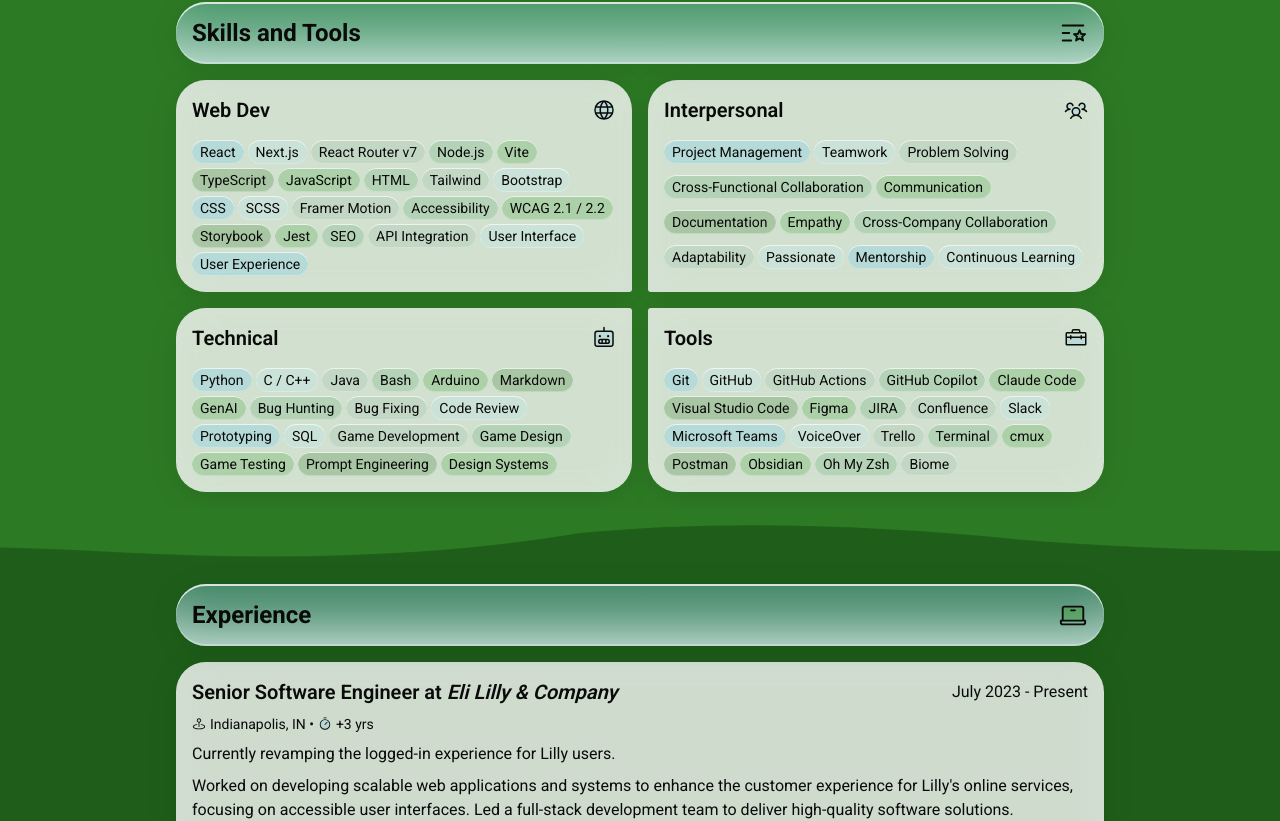
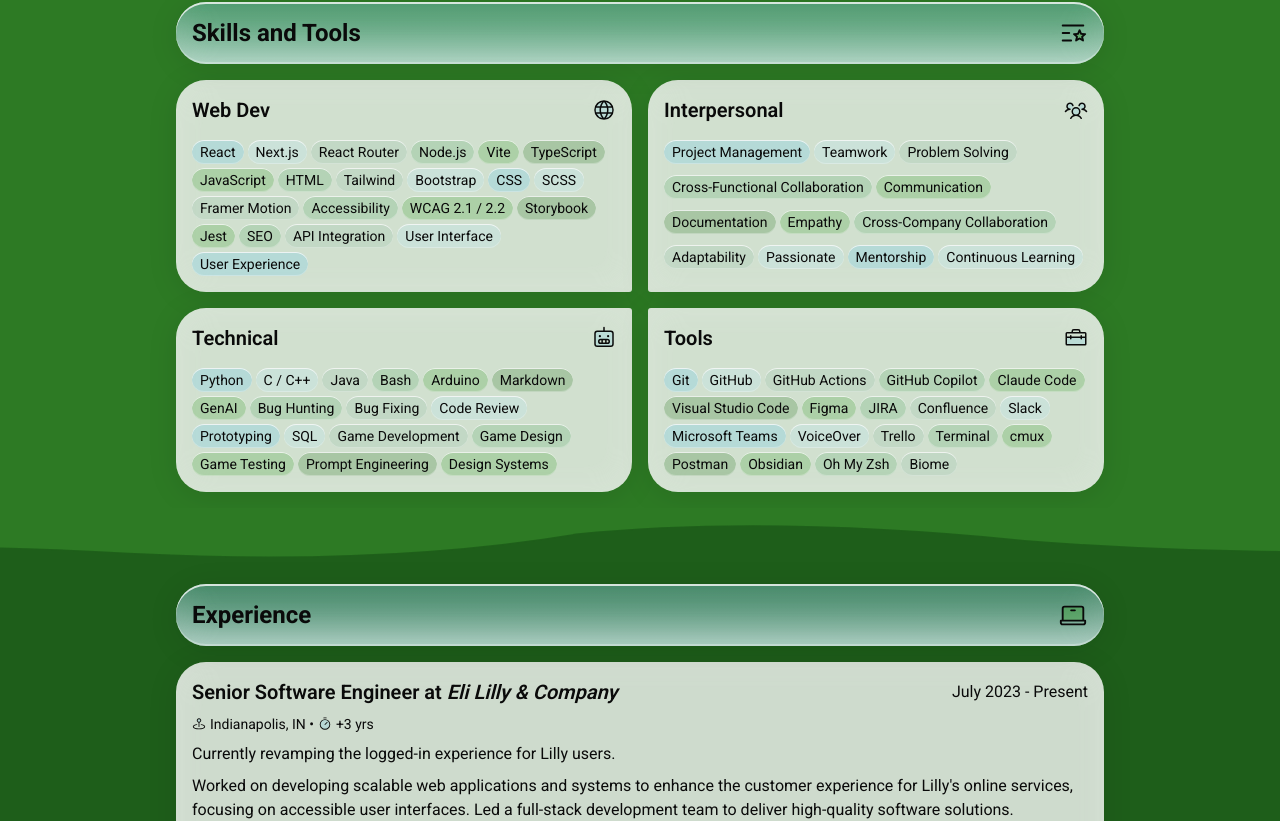
Before and after one commit to vtlanglois/portfolio-v2, a Next.js app: page / in a window 1280 px wide. Shown: the part 1540-2361 px from the top of the page. Built offline with nearby package versions, Linux system fonts and the light colour scheme.

Commit message:
style: About spacing and RR text

```diff
--- a/src/components/sections/About.tsx
+++ b/src/components/sections/About.tsx
@@ -28,7 +28,7 @@
             </Card>
           </div>
           <div className="grid grid-cols-1 lg:grid-cols-4 lg:grid-rows-2 gap-4">
-            <Card className="row-span-2 col-span-2 flex flex-col gap-3 text-pretty">
+            <Card className="row-span-2 col-span-2 flex flex-col justify-between gap-3 text-pretty">
               <p>
                 I&apos;m a passionate software engineer with a focus on web
                 development, UI / UX, and accessibility. I graduated from
--- a/src/data/skills.ts
+++ b/src/data/skills.ts
@@ -8,7 +8,7 @@
     group: "frameworks",
   },
   rrv7: {
-    text: "React Router v7",
+    text: "React Router",
     variant: "tech",
     group: "frameworks",
   },
```
